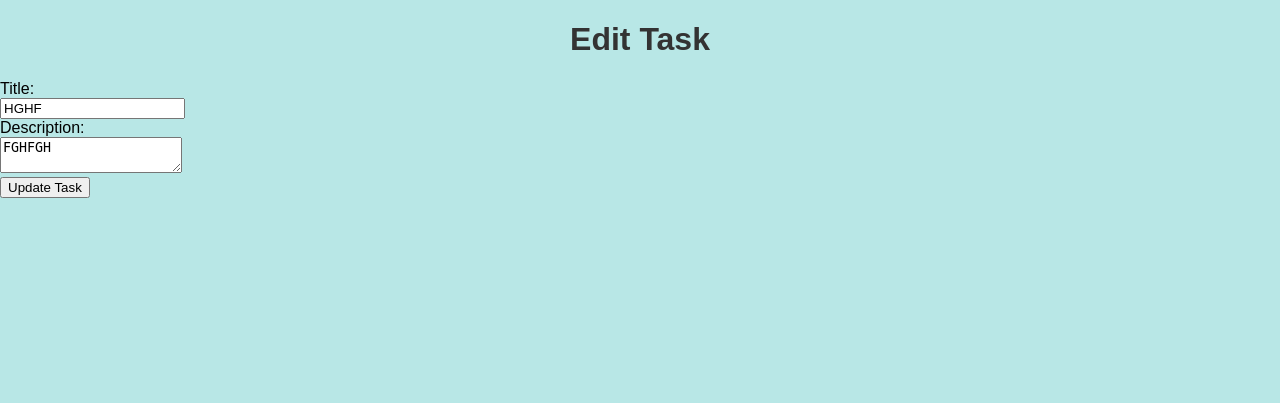
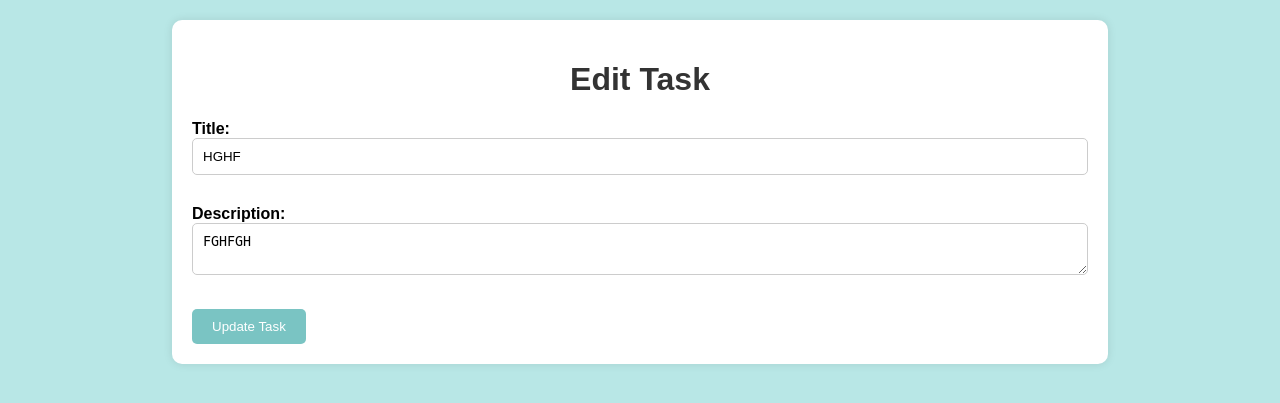
Before and after one commit to CNath01/Flask_Proyect, a Flask app: page /edit/1 in a window 1280 px wide. Shown: the top 403 px of the page. Run offline with Flask 3, Linux system fonts and the light colour scheme; data comes from the database, SQL or seed files in the repository; both versions use the stored data as it was after the commit.

Commit message:
Cambio de estilos en el modo editar

```diff
--- a/static/styles.css
+++ b/static/styles.css
@@ -56,7 +56,7 @@ a {
     margin-bottom: 20px;
 }
 
-/* Alineación de botones a la derecha */
+
 .right-buttons {
     text-align: right;
 }
@@ -126,7 +126,7 @@ a {
     background-color: #e0e0e0;
 }
 
-/* Estilos para el formulario de agregar tarea */
+/* FORM ADD_TASK*/
 .form-add-task {
     max-width: 70%;
     margin: 20px auto;
@@ -143,7 +143,7 @@ a {
     margin-bottom: 10px;
     border: 1px solid #ccc;
     border-radius: 5px;
-    box-sizing: border-box; /* para incluir el relleno y el borde en el ancho total */
+    box-sizing: border-box;
 }
 
 .form-add-task input[type="submit"] {
@@ -160,3 +160,40 @@ a {
 .form-add-task input[type="submit"]:hover {
     background-color: #7AC4C3;
 }
+/* FORM EDIT_TASK*/
+.form-edit-task {
+    max-width: 70%;
+    margin: 20px auto;
+    background-color: #fff;
+    padding: 20px;
+    border-radius: 10px;
+    box-shadow: 0 0 10px rgba(0, 0, 0, 0.1);
+}
+
+.form-edit-task label {
+    font-weight: bold;
+}
+
+.form-edit-task input[type="text"],
+.form-edit-task textarea {
+    width: 100%;
+    padding: 10px;
+    margin-bottom: 10px;
+    border: 1px solid #ccc;
+    border-radius: 5px;
+    box-sizing: border-box;
+}
+
+.form-edit-task input[type="submit"] {
+    background-color: #7AC4C3;
+    color: #fff;
+    border: none;
+    padding: 10px 20px;
+    border-radius: 5px;
+    cursor: pointer;
+    display: inline-block;
+}
+
+.form-edit-task input[type="submit"]:hover {
+    background-color: #7AC4C3;
+}
--- a/templates/edit_task.html
+++ b/templates/edit_task.html
@@ -7,13 +7,19 @@
     <link rel="stylesheet" href="{{ url_for('static', filename='styles.css') }}">
 </head>
 <body>
+    <div class="form-edit-task">
     <h1>Edit Task</h1>
     <form method="post">
+        <div class="form-group">
         <label for="title">Title:</label><br>
         <input type="text" id="title" name="title" value="{{ task.title }}"><br>
+    </div>
+    <div class="form-group">
         <label for="description">Description:</label><br>
         <textarea id="description" name="description">{{ task.description }}</textarea><br>
+    </div>
         <input type="submit" value="Update Task">
     </form>
+</div>
 </body>
 </html>
```
Also changed, not shown: instance/tasks.db.
